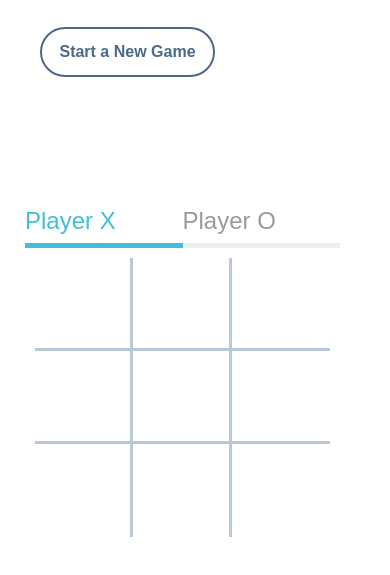
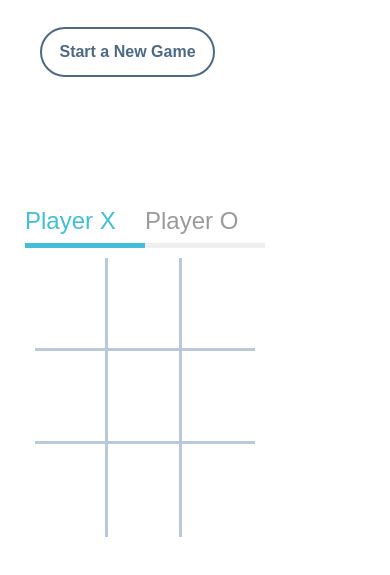
Before and after one commit to SaurabhBudhwani26/live_tic_tac_toe_using_javascript, a plain HTML site: page index.html in a window 390 px wide. Shown: the part 523-1098 px from the top of the page. Drawn offline with Linux system fonts and the light colour scheme.

Commit message:
Update style.css

```diff
--- a/css/style.css
+++ b/css/style.css
@@ -67,7 +67,7 @@ h1 {
 
 @media only screen and (max-width: 500px){
     .game {
-    max-width: 95%;
+    max-width: 80%;
     padding: 16%;
     }
 }
```
